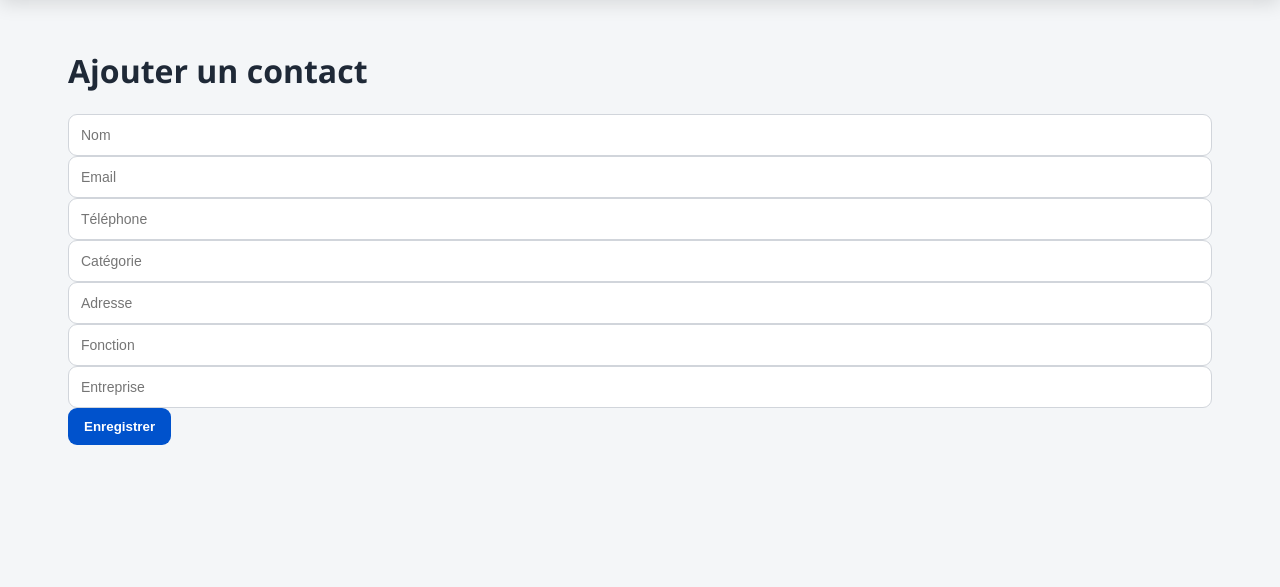
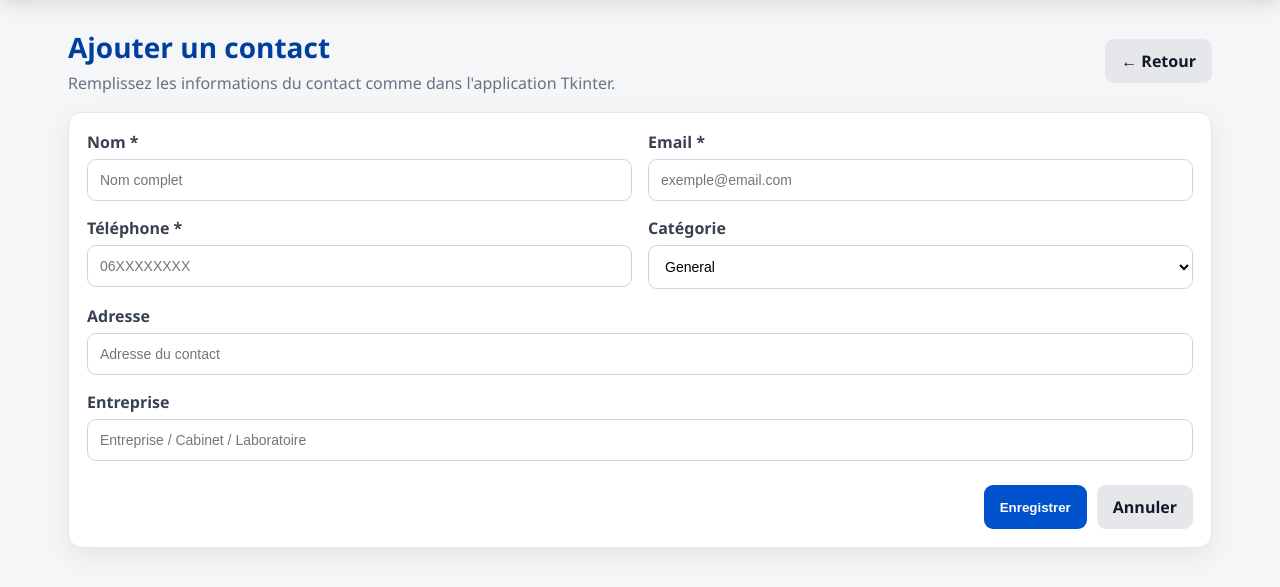
Before and after one commit to jaissi-74/gestion_cabinet_medical, a Flask app: page /add in a window 1280 px wide. Shown: the part 66-653 px from the top of the page. Run offline with Flask 3, Linux system fonts and the light colour scheme; a user stored in the database is signed in.

Commit message:
Update form.html

```diff
--- a/templates/form.html
+++ b/templates/form.html
@@ -1,14 +1,53 @@
 {% extends 'base.html' %}
+{% block title %}{{ 'Modifier' if contact else 'Ajouter' }} un contact{% endblock %}
 {% block content %}
-<h1>{{ 'Modifier' if contact else 'Ajouter' }} un contact</h1>
-<form class="card-form" method="post">
-  <input name="nom" placeholder="Nom" value="{{ contact[1] if contact else '' }}" required>
-  <input name="email" placeholder="Email" value="{{ contact[2] if contact else '' }}" required>
-  <input name="telephone" placeholder="Téléphone" value="{{ contact[3] if contact else '' }}" required>
-  <input name="categorie" placeholder="Catégorie" value="{{ contact[4] if contact else '' }}">
-  <input name="adresse" placeholder="Adresse" value="{{ contact[5] if contact else '' }}">
-  <input name="fonction" placeholder="Fonction" value="{{ contact[6] if contact else '' }}">
-  <input name="entreprise" placeholder="Entreprise" value="{{ contact[7] if contact else '' }}">
-  <button>Enregistrer</button>
+<section class="page-header">
+  <div>
+    <h1>{{ 'Modifier' if contact else 'Ajouter' }} un contact</h1>
+    <p>Remplissez les informations du contact comme dans l'application Tkinter.</p>
+  </div>
+  <a class="btn secondary" href="{{ url_for('contacts') }}">← Retour</a>
+</section>
+
+<form class="card form-grid" method="post">
+  <div class="field">
+    <label>Nom *</label>
+    <input name="name" placeholder="Nom complet" value="{{ contact[1] if contact else '' }}" required>
+  </div>
+
+  <div class="field">
+    <label>Email *</label>
+    <input type="email" name="email" placeholder="exemple@email.com" value="{{ contact[2] if contact else '' }}" required>
+  </div>
+
+  <div class="field">
+    <label>Téléphone *</label>
+    <input name="phone" placeholder="06XXXXXXXX" value="{{ contact[3] if contact else '' }}" required>
+  </div>
+
+  <div class="field">
+    <label>Catégorie</label>
+    <select name="category">
+      {% set selected = contact[4] if contact else 'General' %}
+      {% for cat in ['General', 'Patient', 'Fournisseur', 'Laboratoire', 'Client', 'Collègue'] %}
+        <option value="{{ cat }}" {% if selected == cat %}selected{% endif %}>{{ cat }}</option>
+      {% endfor %}
+    </select>
+  </div>
+
+  <div class="field full-width">
+    <label>Adresse</label>
+    <input name="adress" placeholder="Adresse du contact" value="{{ contact[5] if contact else '' }}">
+  </div>
+
+  <div class="field full-width">
+    <label>Entreprise</label>
+    <input name="company" placeholder="Entreprise / Cabinet / Laboratoire" value="{{ contact[6] if contact else '' }}">
+  </div>
+
+  <div class="form-actions full-width">
+    <button type="submit" class="btn">Enregistrer</button>
+    <a class="btn secondary" href="{{ url_for('contacts') }}">Annuler</a>
+  </div>
 </form>
 {% endblock %}
```
